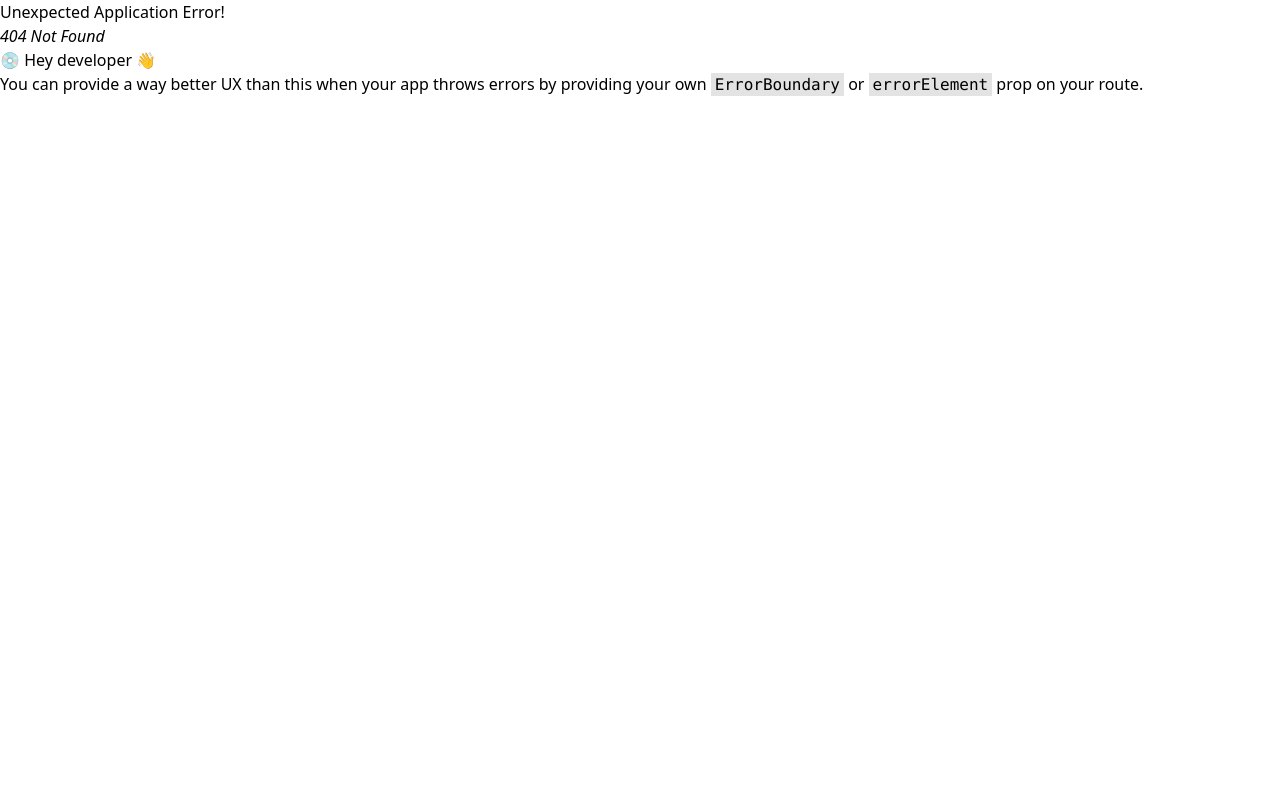
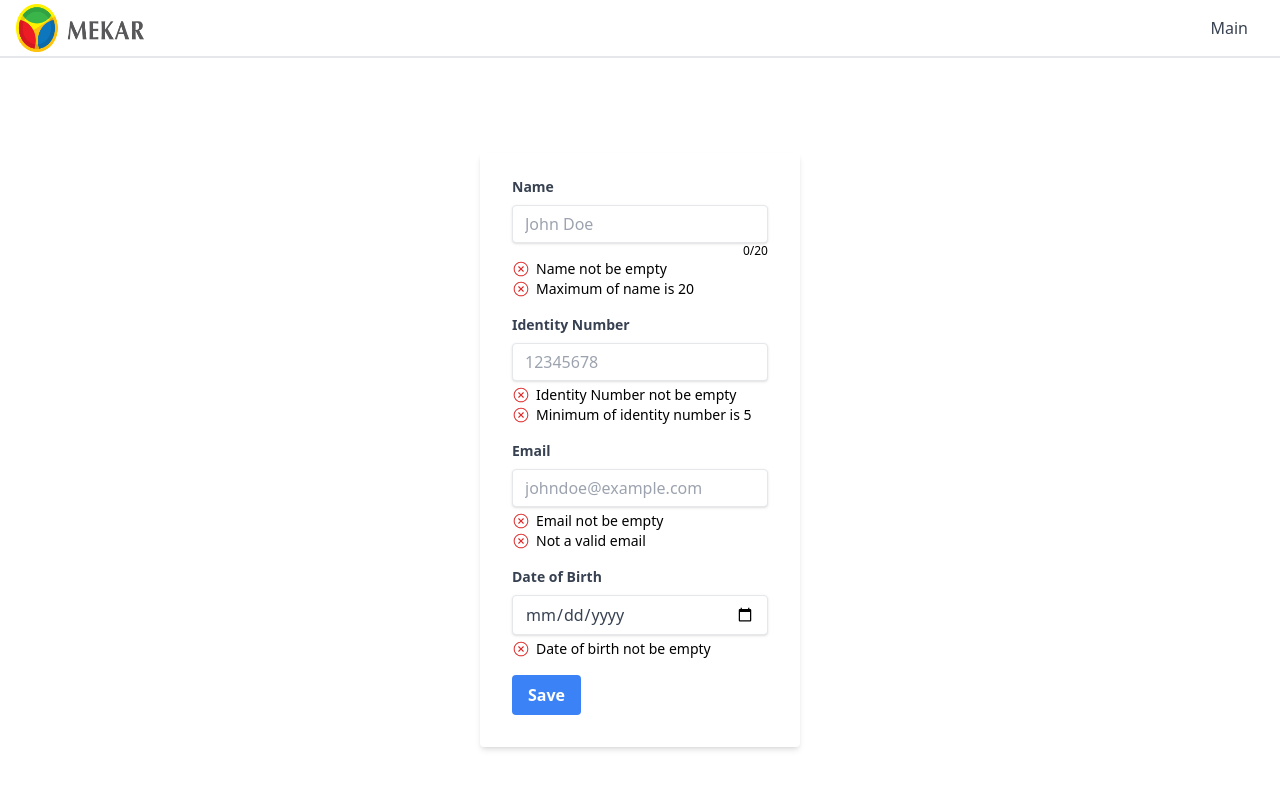
Before and after one commit to vickymalindo/mekar-fe, a React (Vite) app: page /form in a window 1280 px wide. Before the commit this address had no page. Shown: the top 788 px of the page. Built offline with nearby package versions, Linux system fonts and the light colour scheme.

Commit message:
feat: add validate for email and birth date

```diff
--- a/src/components/Form.jsx
+++ b/src/components/Form.jsx
@@ -1,14 +1,15 @@
-import React from 'react';
+import React from "react";
 import {
   IoIosCheckmarkCircleOutline,
   IoIosCloseCircleOutline,
-} from 'react-icons/io';
+} from "react-icons/io";
 
 const Form = () => {
-  const [name, setName] = React.useState('');
+  const [name, setName] = React.useState("");
   const [identity, setIdentity] = React.useState(0);
-  const [email, setEmail] = React.useState('');
-  const [birth, setBirth] = React.useState('');
+  const [email, setEmail] = React.useState("");
+  const [birth, setBirth] = React.useState("");
+  const emailRegex = /^[\w-\.]+@[a-z]+\.[a-z]{2,3}$/;
 
   const handleSubmit = (e) => {
     e.preventDefault();
@@ -56,8 +57,8 @@
             </div>
           </div>
         </div>
+        <div className="mb-4">
           <div>
-          <div className="mb-4">
             <label className="block text-gray-700 text-sm font-bold mb-2">
               Identity Number
             </label>
@@ -68,7 +69,7 @@
               onChange={(e) => setIdentity(e.target.value)}
             />
           </div>
-          <div className="mb-4">
+          <div className="mt-1">
             <div className="flex items-center gap-1.5">
               {identity === 0 ? (
                 <IoIosCloseCircleOutline className="text-lg text-red-600" />
@@ -88,6 +89,7 @@
           </div>
         </div>
         <div className="mb-4">
+          <div>
             <label className="block text-gray-700 text-sm font-bold mb-2">
               Email
             </label>
@@ -98,7 +100,27 @@
               onChange={(e) => setEmail(e.target.value)}
             />
           </div>
+          <div className="mt-1">
+            <div className="flex items-center gap-1.5">
+              {email.length === 0 ? (
+                <IoIosCloseCircleOutline className="text-lg text-red-600" />
+              ) : (
+                <IoIosCheckmarkCircleOutline className="text-lg text-green-600" />
+              )}
+              <span className="text-sm">Email not be empty</span>
+            </div>
+            <div className="flex items-center gap-1.5">
+              {!emailRegex.test(email) ? (
+                <IoIosCloseCircleOutline className="text-lg text-red-600" />
+              ) : (
+                <IoIosCheckmarkCircleOutline className="text-lg text-green-600" />
+              )}
+              <span className="text-sm">Not a valid email</span>
+            </div>
+          </div>
+        </div>
         <div className="mb-4">
+          <div>
             <label className="block text-gray-700 text-sm font-bold mb-2">
               Date of Birth
             </label>
@@ -107,6 +129,17 @@
               type="date"
               onChange={(e) => setBirth(e.target.value)}
             />
+          </div>
+          <div className="mt-1">
+            <div className="flex items-center gap-1.5">
+              {birth.length === 0 ? (
+                <IoIosCloseCircleOutline className="text-lg text-red-600" />
+              ) : (
+                <IoIosCheckmarkCircleOutline className="text-lg text-green-600" />
+              )}
+              <span className="text-sm">Date of birth not be empty</span>
+            </div>
+          </div>
         </div>
         <div className="flex items-center justify-between">
           <button
--- a/src/components/Navbar.jsx
+++ b/src/components/Navbar.jsx
@@ -1,28 +1,15 @@
-import React from 'react';
-import MekarLogo from '../assets/mekar_logo_black.png';
-import { Link } from 'react-router-dom';
+import React from "react";
+import MekarLogo from "../assets/mekar_logo_black.png";
+import { Link } from "react-router-dom";
 
 const Navbar = () => {
   return (
     <header>
-      <nav
-        className="
-          flex flex-wrap
-          items-center
-          justify-between
-          w-full
-          py-4
-          md:py-0
-          px-4
-          text-lg text-gray-700
-          bg-white
-          border-b-black
-        "
-      >
+      <nav className="flex flex-wrap items-center justify-between w-full py-4 md:py-0 px-4 text-lg text-gray-700 bg-white border-b-2">
         <div>
-          <a href="#">
+          <Link to="/">
             <img src={MekarLogo} alt="logo_mekar" className="w-32 h-12" />
-          </a>
+          </Link>
         </div>
 
         <svg
@@ -45,14 +32,7 @@
           className="hidden w-full md:flex md:items-center md:w-auto"
           id="menu"
         >
-          <ul
-            className="
-              pt-4
-              text-base text-gray-700
-              md:flex
-              md:justify-between
-              md:pt-0"
-          >
+          <ul className="pt-4 text-base text-gray-700 md:flex md:justify-between md:pt-0">
             <li>
               <Link
                 to="/form"
--- a/src/pages/Index.jsx
+++ b/src/pages/Index.jsx
@@ -1,10 +1,10 @@
-import React from 'react';
-import { Link } from 'react-router-dom';
+import React from "react";
+import { Link } from "react-router-dom";
 
 export const Index = () => {
   return (
     <div className="w-full h-screen flex justify-center items-center">
-      <Link to="/user" className="bg-black px-2 py-3 text-white rounded-sm">
+      <Link to="/form" className="bg-black px-2 py-3 text-white rounded-sm">
         Go to main page
       </Link>
     </div>
```
Also changed, not shown: src/routes/Router.jsx (+5 -5 lines). Lines whose indentation alone changed are shown as unchanged.
